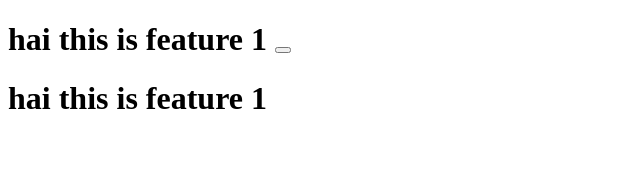
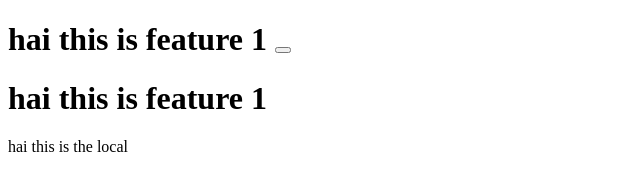
Before and after one commit to imabhishekcr/Local_repo, a plain HTML site: page index.html in a window 1280 px wide. Shown: the whole page, without its empty margins (0-640 px from the left). Drawn offline with Linux system fonts and the light colour scheme.

Commit message:
this is my local

```diff
--- a/index.html
+++ b/index.html
@@ -8,5 +8,6 @@
 <body>
   <h1>hai this is feature 1 <button></button></h1>
   <h1>hai this is feature 1 <dropdown></dropdown></h1>
+  <href>hai this is the local</href>
 </body>
 </html>
```
